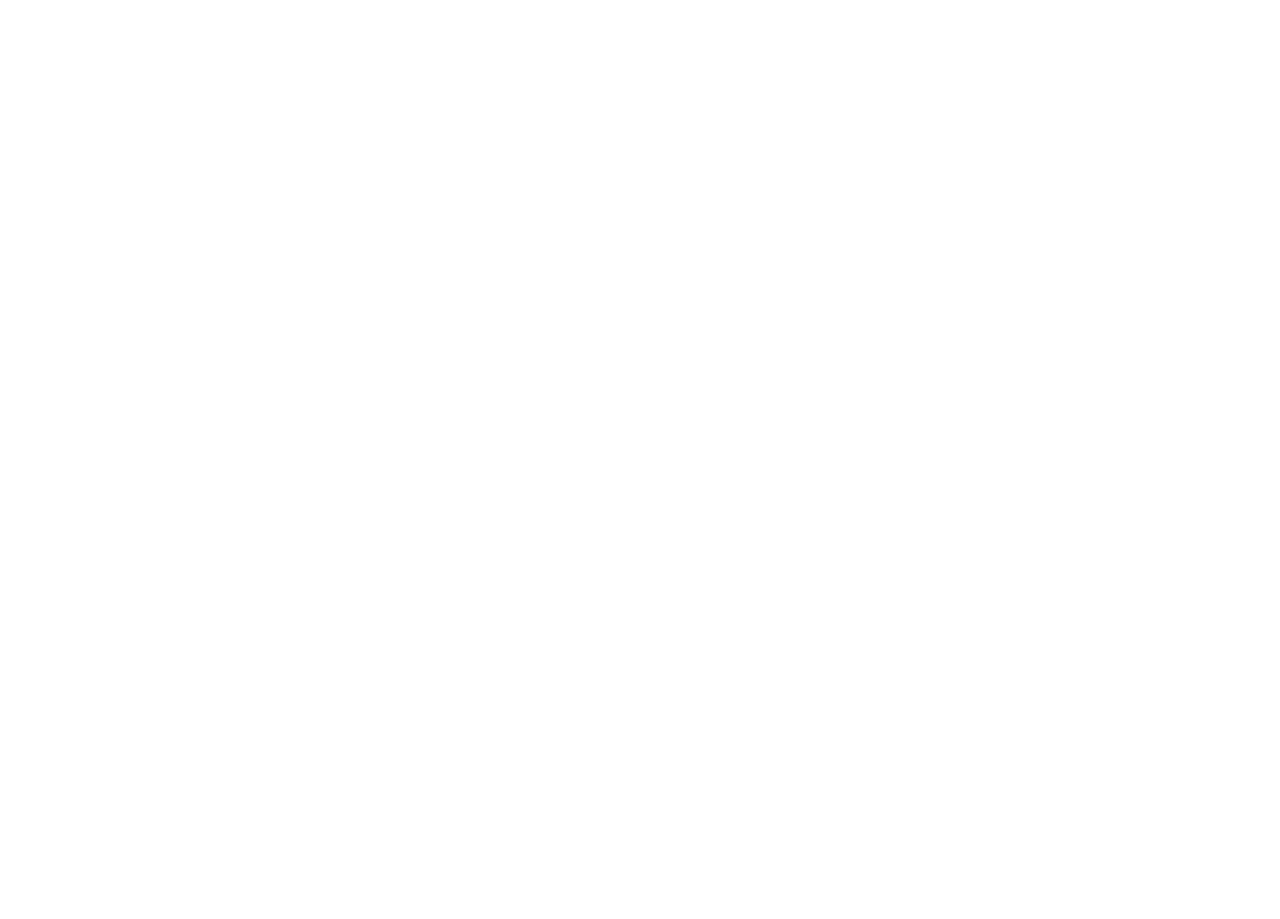
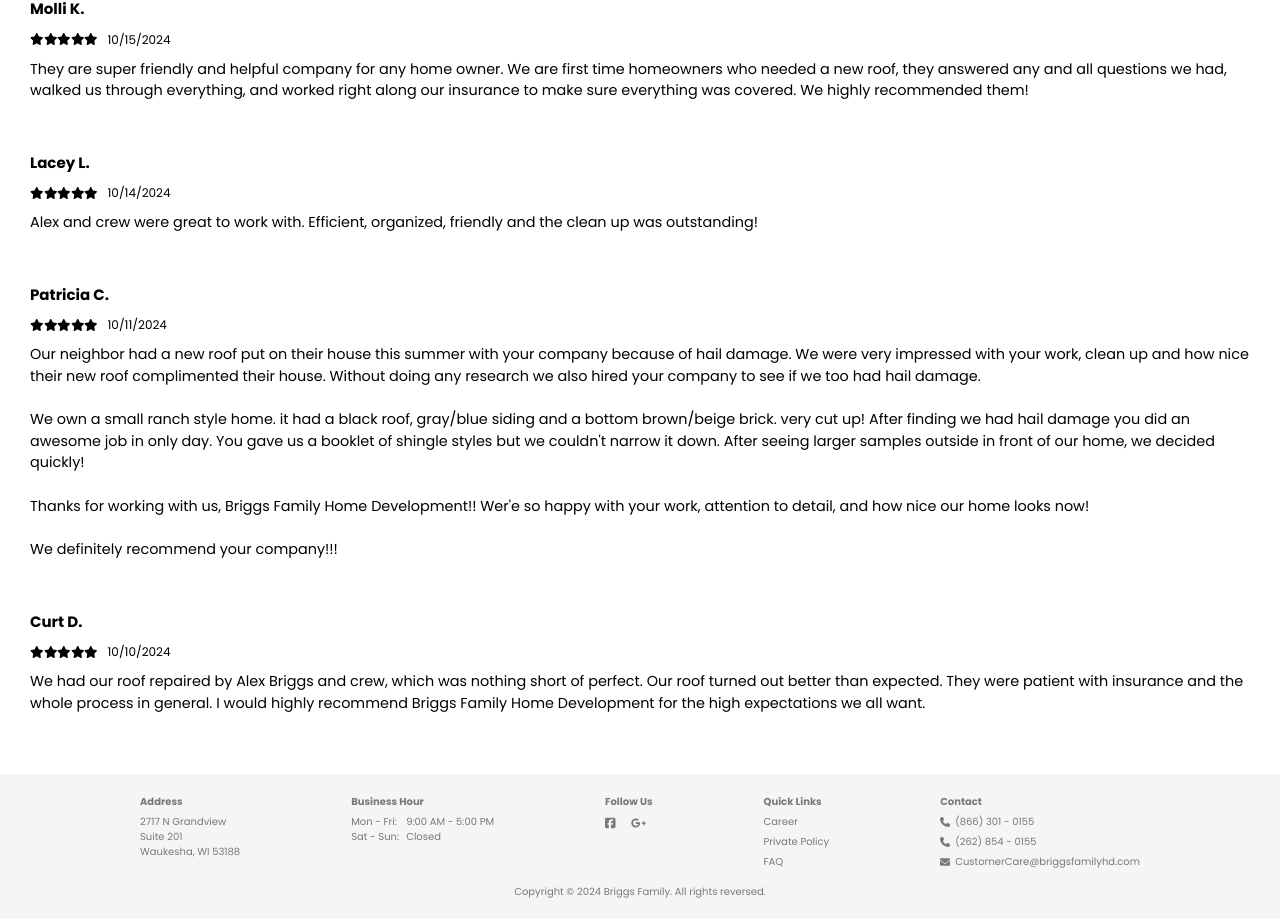
Before and after one commit to swe-thinhnguyen1701/briggs-family, a React (Vite) app: page /testimonials in a window 1280 px wide. Before the commit this address had no page. Shown: the part 613-1532 px from the top of the page. Before the commit the page ends 800 px from the top, so only its background shows below. Built offline with nearby package versions, Linux system fonts and the light colour scheme.

Commit message:
add review styling

```diff
--- a/package.json
+++ b/package.json
@@ -15,6 +15,7 @@
     "@fortawesome/free-regular-svg-icons": "^6.6.0",
     "@fortawesome/free-solid-svg-icons": "^6.6.0",
     "@fortawesome/react-fontawesome": "^0.2.2",
+    "prop-types": "^15.8.1",
     "react": "^18.3.1",
     "react-dom": "^18.3.1",
     "react-router-dom": "^6.27.0"
--- a/src/App.jsx
+++ b/src/App.jsx
@@ -2,11 +2,13 @@ import { Outlet } from "react-router-dom";
 
 import NavBar from "./components/NavBar";
 import Footer from "./components/Footer";
+import ScrollToTop from "./components/ScrollToTop";
 
 function App() {
 
   return (
     <>
+      <ScrollToTop />
       <NavBar />
       <main>
         <Outlet />
--- a/src/components/Footer.jsx
+++ b/src/components/Footer.jsx
@@ -43,9 +43,9 @@ function Footer() {
                 <li className="list-item">
                     <h4 className="footer-title">Quick Links</h4>
                     <div className="footer-info">
-                        <a href="/career" className="link contact-link">Career</a>
-                        <a href="/private-policy" className="link contact-link">Private Policy</a>
-                        <a href="/faq" className="link contact-link">FAQ</a>
+                        <Link to="/career" className="link contact-link">Career</Link>
+                        <Link to="/private-policy" className="link contact-link">Private Policy</Link>
+                        <Link to="/faq" className="link contact-link">FAQ</Link>
                     </div>
                 </li>
                 <li className="list-item">
--- a/src/components/NavBar.jsx
+++ b/src/components/NavBar.jsx
@@ -45,7 +45,7 @@ function NavBar() {
                             <Link to="/" className="link">Home</Link>
                         </li>
                         <li className="menu-item">
-                            <Link to="/" className="link">Home</Link>
+                            <Link to="/testimonials"  className={currentPage === "/testimonials" ? "link highlight" : "link"}>Testimonials</Link>
                         </li>
                         <li className="menu-item">
                             <Link to="/" className="link">Home</Link>
--- a/src/index.css
+++ b/src/index.css
@@ -383,7 +383,7 @@ footer .list .list-item {
   padding: 10px;
 }
 
-.policy-page h1, .faq-page h1 {
+.policy-page h1, .faq-page h1, .testimonial-page h1{
   margin-top: 10px;
   margin-bottom: 30px;
 }
@@ -405,9 +405,33 @@ footer .list .list-item {
 }
 
 @media screen and (min-width: 768px){
-  .policy-page, .faq-page{
+  .policy-page, .faq-page, .testimonial-page{
     padding: 20px;
   }
+}
+
+/* review component */
+.review{
+  padding: 10px;
+  margin-bottom: 30px;
+  transition-property: background-color;
+}
+
+.review-name, .review-rating {
+  margin-bottom: 10px;
+}
+
+.review-name {
+  font-weight: bold;
+  font-size: 1.5rem;
+}
+
+.review-date {
+  margin-left: 10px;
+}
+
+.review:hover{
+  background-color: var(--footer-bg-clr);
 }
 
 /* home page */
@@ -562,7 +586,8 @@ footer .list .list-item {
 .nav-right .menu .menu-item .link,
 .nav-right .menu,
 footer .list .list-item:nth-child(3) .footer-info .link,
-.hero .container .contact-link span {
+.hero .container .contact-link span,
+.review {
   transition-duration: var(--timing-duration);
   transition-timing-function: var(--timing-function);
 }
--- a/src/main.jsx
+++ b/src/main.jsx
@@ -8,6 +8,7 @@ import HomePage from './pages/HomePage.jsx';
 import ErrorPage from './pages/ErrorPage.jsx';
 import PolicyPage from './pages/PolicyPage.jsx';
 import FAQPage from './pages/FAQPage.jsx';
+import TestimonialPage from './pages/TestimonialPage.jsx';
 
 const router = createBrowserRouter([
   {
@@ -27,6 +28,10 @@ const router = createBrowserRouter([
         path: '/faq',
         element: <FAQPage />,
       },
+      {
+        path: '/testimonials',
+        element: <TestimonialPage />,
+      },
     ],
   },
 ]);
--- a/src/pages/TestimonialPage.jsx
+++ b/src/pages/TestimonialPage.jsx
@@ -1,4 +1,4 @@
-import Rating from "../components/Rating";
+import Review from "../components/Review";
 
 function TestimonialPage() {
     const REVIEW_ARRAY = [
@@ -34,7 +34,7 @@ function TestimonialPage() {
         },
         {
             rating: 5,
-            message: "Our neighbor had a new roof put on their house this summer with your company because of hail damage. We were very impressed with your work, clean up and how nice their new roof complimented their house. Without doing any research we also hired your company to see if we too had hail damage.\nWe own a small ranch style home. it had a black roof, gray/blue siding and a bottom brown/beige brick. very cut up! After finding we had hail damage you did an awesome job in only day. You gave us a booklet of shingle styles but we couldn't narrow it down. After seeing larger samples outside in front of our home, we decided quickly!\nThanks for working with us, Briggs Family Home Development!! Wer'e so happy with your work, attention to detail, and how nice our home looks now!\nWe definitely recommend your company!!!",
+            message: "Our neighbor had a new roof put on their house this summer with your company because of hail damage. We were very impressed with your work, clean up and how nice their new roof complimented their house. Without doing any research we also hired your company to see if we too had hail damage.\n\nWe own a small ranch style home. it had a black roof, gray/blue siding and a bottom brown/beige brick. very cut up! After finding we had hail damage you did an awesome job in only day. You gave us a booklet of shingle styles but we couldn't narrow it down. After seeing larger samples outside in front of our home, we decided quickly!\n\nThanks for working with us, Briggs Family Home Development!! Wer'e so happy with your work, attention to detail, and how nice our home looks now!\n\nWe definitely recommend your company!!!",
             name: "Patricia C.",
             date: "10/11/2024"
         },
@@ -46,10 +46,10 @@ function TestimonialPage() {
         }
     ]
     return (
-        <article>
+        <article className="testimonial-page">
             <h1>What Our Client Says</h1>
             {
-                REVIEW_ARRAY.map((review, index) => <Rating review={review} key={index} />)
+                REVIEW_ARRAY.map((review, index) => <Review review={review} key={index} />)
             }
         </article>
     );
```
Also changed, not shown: 1 other file (tests, documents, lock files or other folders).
